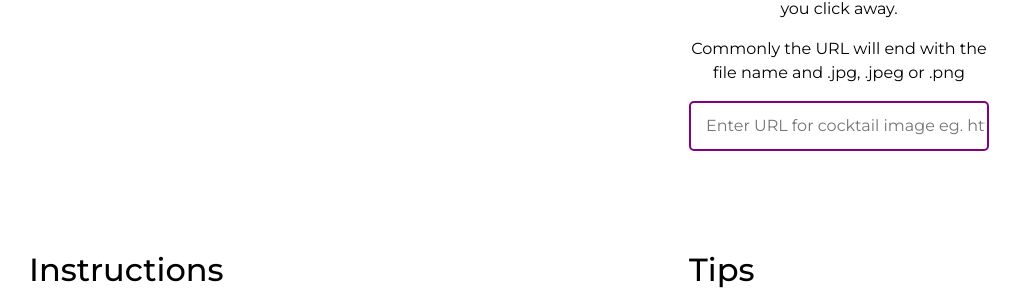
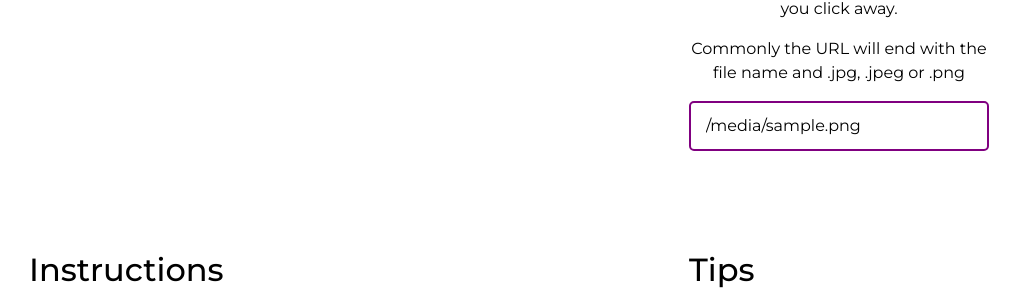
Before and after one commit to LiamDHall/Mixology, a Flask app: template templates/cocktail-edit.html in a window 1280 px wide; the page is wider, and only the part inside the window is pictured. Shown: the part 1367-1674 px from the top of that part, without its empty margins (131-1151 px from the left). Run offline with Flask 2, Linux system fonts and the light colour scheme; the template is opened without the code that fills it: most values are stand-ins (such as "Sample title", 1, 10 or a date in 2020); grey boxes marked "Sample" are stand-in pictures; a database or web service that is not in the repository returns one stand-in record (values such as "Sample title"); some libraries are stand-ins or nearby versions; some web fonts are replaced.

Commit message:
cocktail edit: Fix cocktail image not being displayed

```diff
--- a/templates/cocktail-edit.html
+++ b/templates/cocktail-edit.html
@@ -173,7 +173,7 @@
                     <label for="cocktial-img" class="form__label">Copy and Paster Cocktail Image URL</label>
                     <p>Image will preview if URL valid after you click away.</p>
                     <p>Commonly the URL will end with the file name and .jpg, .jpeg or .png</p>
-                    <input type="url" id="cocktail-img-url" name="cocktail-img-url" class="form__input" placeholder="Enter URL for cocktail image eg. https//www.example.com/image" required>
+                    <input type="url" id="cocktail-img-url" name="cocktail-img-url" class="form__input" placeholder="Enter URL for cocktail image eg. https//www.example.com/image" value="{{ cocktail.image }}" required>
                 </div>
             </div>
 
```
